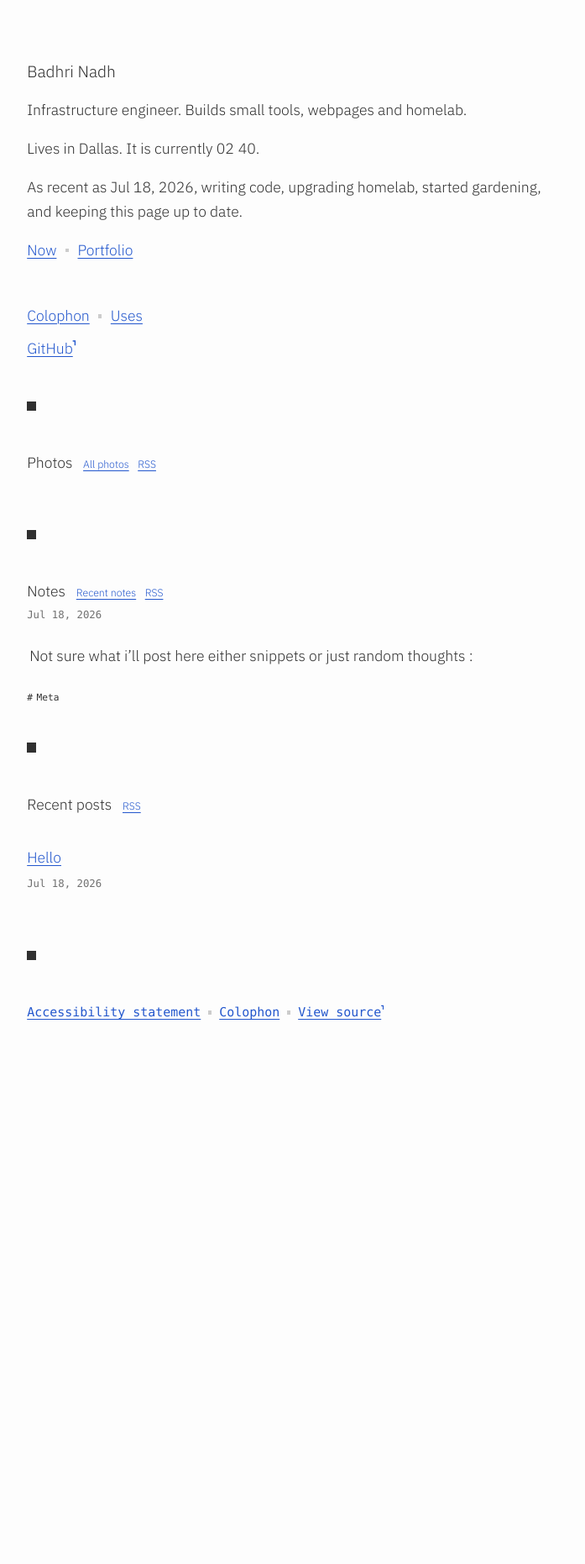
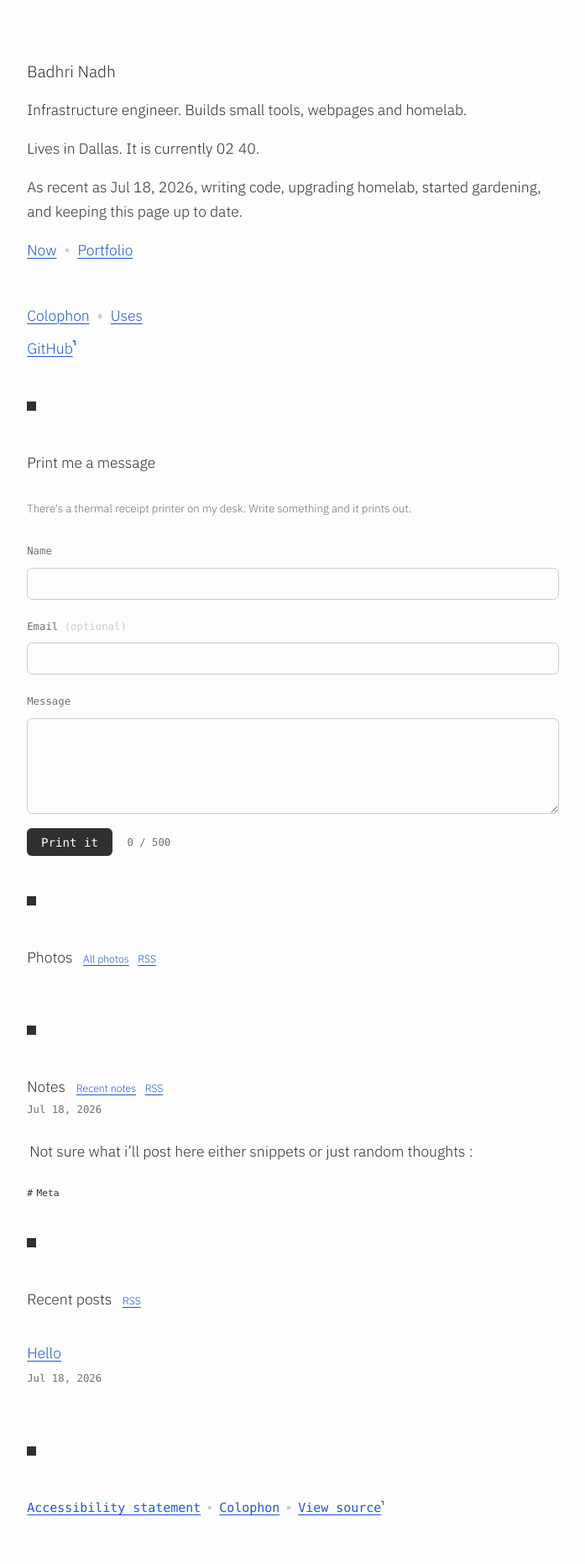
Before and after one commit to BadhriNadhBade/badhrinadh.com, a Jekyll site: the page built from index.html, in a window 1280 px wide. Shown: the whole page at 84% size, without its empty margins (291-988 px from the left). Built offline with Jekyll 4.4.1, drawn with Linux system fonts in a browser that asks for light colours; Markdown is read by kramdown in place of the engine named in the settings; before the commit the page ends 1273 px from its top, so only the background shows below that.

Commit message:
add printer

```diff
--- a/_layouts/default.html
+++ b/_layouts/default.html
@@ -148,6 +148,7 @@
     <script type="module" src="/assets/site.js"></script>
     {% if page.root %}
     <script type="module" src="/assets/root.js"></script>
+    <script type="module" src="/assets/print.js"></script>
     {% endif %}
     {% if show_heart %}
     <script type="module" src="https://unpkg.com/open-heart-element@latest"></script>
--- a/assets/new.scss
+++ b/assets/new.scss
@@ -756,3 +756,111 @@ label:has(input:not(:checked)) ~ label:has(input:not(:checked)) ~ label:has(inpu
   align-items: center;
   gap: 0.6rem 1.2rem;
 }
+
+// Printer form. muan.co has no forms, so there was nothing to inherit —
+// these rules are built only from the palette variables above so the form
+// picks up light/dark automatically and matches the rest of the page.
+
+.print-count {
+  color: var(--mutedTextColor);
+  font-size: .7em;
+}
+
+.print-form {
+  margin: 1.5em 0 0;
+  display: flex;
+  flex-direction: column;
+  gap: 1em;
+}
+
+.print-field {
+  display: flex;
+  flex-direction: column;
+  gap: .3em;
+}
+
+.print-label {
+  color: var(--mutedTextColor);
+  font-size: .7em;
+}
+
+.print-optional {
+  color: var(--borderColor);
+}
+
+.print-form input[type="text"],
+.print-form input[type="email"],
+.print-form textarea {
+  font-family: var(--sansserif);
+  font-size: 1rem;
+  color: var(--textColor);
+  background: var(--backgroundColor);
+  border: 1px solid var(--borderColor);
+  border-radius: .4em;
+  padding: .5em .7em;
+  width: 100%;
+  box-sizing: border-box;
+
+  &:focus {
+    outline: 2px solid var(--linkColor);
+    outline-offset: 1px;
+    border-color: transparent;
+  }
+}
+
+.print-form textarea {
+  resize: vertical;
+  min-height: 5em;
+  line-height: 1.5;
+}
+
+// Honeypot: off-screen rather than display:none, since some bots skip
+// hidden fields but not positioned ones.
+.print-trap {
+  position: absolute;
+  left: -9999px;
+  width: 1px;
+  height: 1px;
+  opacity: 0;
+}
+
+.print-actions {
+  display: flex;
+  align-items: center;
+  gap: 1em;
+  flex-wrap: wrap;
+}
+
+.print-button {
+  font-size: .8em;
+  color: var(--backgroundColor);
+  background: var(--textColor);
+  border: 0;
+  border-radius: .4em;
+  padding: .6em 1.2em;
+  cursor: pointer;
+
+  &:hover:not(:disabled) {
+    background: var(--linkColor);
+  }
+
+  &:disabled {
+    opacity: .5;
+    cursor: default;
+  }
+}
+
+.print-remaining {
+  color: var(--mutedTextColor);
+  font-size: .7em;
+}
+
+.print-status {
+  font-size: .75em;
+  margin: 0;
+  min-height: 1.2em;
+
+  &:empty { display: none; }
+  &[data-kind="ok"] { color: var(--activeColor); }
+  &[data-kind="err"] { color: var(--textColor); }
+}
--- /dev/null
+++ b/assets/print.js
@@ -0,0 +1,120 @@
+// Thermal receipt printer form.
+//
+// The backend lives at print.badhrinadh.com and is the same service the old
+// portfolio page used. Contract:
+//   POST /contact        {name, email, message, browser_time, image_b64?}
+//                        -> 429 when rate limited, {queued: true} when the
+//                           printer is busy, {error} on failure
+//   GET  /contact/count  -> {printed: <number>}
+
+const PRINT_ENDPOINT = 'https://print.badhrinadh.com/contact'
+const COUNT_ENDPOINT = 'https://print.badhrinadh.com/contact/count'
+const CHAR_LIMIT = 500
+
+const form = document.querySelector('#print-form')
+if (form) {
+  const button = form.querySelector('button[type="submit"]')
+  const status = form.querySelector('#print-status')
+  const remaining = form.querySelector('#print-remaining')
+  const message = form.elements.message
+  const countWrap = document.querySelector('#print-count')
+  const countNum = document.querySelector('#print-count-n')
+
+  const setStatus = (text, kind) => {
+    status.textContent = text
+    status.dataset.kind = kind || ''
+  }
+
+  // Character counter
+  const updateCount = () => {
+    remaining.textContent = `${message.value.length} / ${CHAR_LIMIT}`
+  }
+  message.addEventListener('input', updateCount)
+  updateCount()
+
+  // Total printed. The counter stays hidden until it resolves, so a failed
+  // fetch leaves no empty placeholder sitting on the page.
+  const fetchCount = async () => {
+    try {
+      const res = await fetch(COUNT_ENDPOINT, {cache: 'no-store'})
+      if (!res.ok) return
+      const json = await res.json()
+      if (typeof json.printed === 'number') {
+        countNum.textContent = json.printed.toLocaleString()
+        countWrap.hidden = false
+      }
+    } catch {
+      /* leave it hidden */
+    }
+  }
+  fetchCount()
+
+  form.addEventListener('submit', async event => {
+    event.preventDefault()
+
+    const name = form.elements.name.value.trim()
+    const email = form.elements.email.value.trim()
+    const body = message.value.trim()
+
+    // Honeypot: only a bot fills this, so fake success rather than telling it why.
+    if (form.elements._trap.value) {
+      setStatus('Message received — printing now.', 'ok')
+      form.reset()
+      updateCount()
+      return
+    }
+
+    if (!name || !body) {
+      setStatus('Name and message are both required.', 'err')
+      return
+    }
+    if (body.length > CHAR_LIMIT) {
+      setStatus(`Message must be ${CHAR_LIMIT} characters or fewer.`, 'err')
+      return
+    }
+
+    button.disabled = true
+    button.textContent = 'Printing…'
+    setStatus('')
+
+    try {
+      const res = await fetch(PRINT_ENDPOINT, {
+        method: 'POST',
+        headers: {'Content-Type': 'application/json'},
+        body: JSON.stringify({
+          name,
+          email,
+          message: body,
+          browser_time: new Date().toLocaleString('en-US', {timeZoneName: 'short'})
+        })
+      })
+
+      const json = await res.json().catch(() => ({}))
+
+      if (res.status === 429) {
+        setStatus("You've sent too many messages — please wait an hour before trying again.", 'err')
+        return
+      }
+      if (!res.ok) throw new Error(json.error || 'server error')
+
+      setStatus(
+        json.queued
+          ? 'Message received. The printer is busy — it will print shortly.'
+          : 'Message received — printing now.',
+        'ok'
+      )
+      form.reset()
+      updateCount()
+
+      // The counter only moves once the printer worker finishes the job,
+      // so re-check a couple of times rather than assuming.
+      setTimeout(fetchCount, 3000)
+      setTimeout(fetchCount, 10000)
+    } catch {
+      setStatus('Could not send — try again.', 'err')
+    } finally {
+      button.disabled = false
+      button.textContent = 'Print it'
+    }
+  })
+}
--- a/index.html
+++ b/index.html
@@ -30,6 +30,49 @@ root: true
 <nav aria-label="Social">
   <a href="https://github.com/BadhriNadhBade" rel="me">GitHub</a>
 </nav>
+
+<hr class="hr">
+
+<h2 class="normal-heading">Print me a message</h2>
+<span class="print-count monospace" id="print-count" hidden><span id="print-count-n">—</span> printed</span>
+
+<p class="desc">
+  There's a thermal receipt printer on my desk. Write something and it prints out.
+</p>
+
+<form id="print-form" class="print-form" novalidate>
+  <label class="print-field">
+    <span class="print-label monospace">Name</span>
+    <input type="text" name="name" required autocomplete="name" maxlength="80">
+  </label>
+
+  <label class="print-field">
+    <span class="print-label monospace">Email <span class="print-optional">(optional)</span></span>
+    <input type="email" name="email" autocomplete="email" maxlength="120">
+  </label>
+
+  <label class="print-field">
+    <span class="print-label monospace">Message</span>
+    <textarea name="message" required rows="4" maxlength="500"></textarea>
+  </label>
+
+  {% comment %}
+    Honeypot. Bots fill every field they find; humans never see this one.
+    Kept out of the tab order and hidden from assistive tech.
+  {% endcomment %}
+  <input type="text" name="_trap" tabindex="-1" aria-hidden="true" autocomplete="off" class="print-trap">
+
+  <div class="print-actions">
+    <button type="submit" class="print-button monospace">Print it</button>
+    <span class="print-remaining monospace" id="print-remaining" aria-live="polite">0 / 500</span>
+  </div>
+
+  <p class="print-status monospace" id="print-status" role="status" aria-live="polite"></p>
+
+  <noscript>
+    <p class="desc">This needs JavaScript — the printer is on the other end of an API.</p>
+  </noscript>
+</form>
 
 <hr class="hr">
 
```
